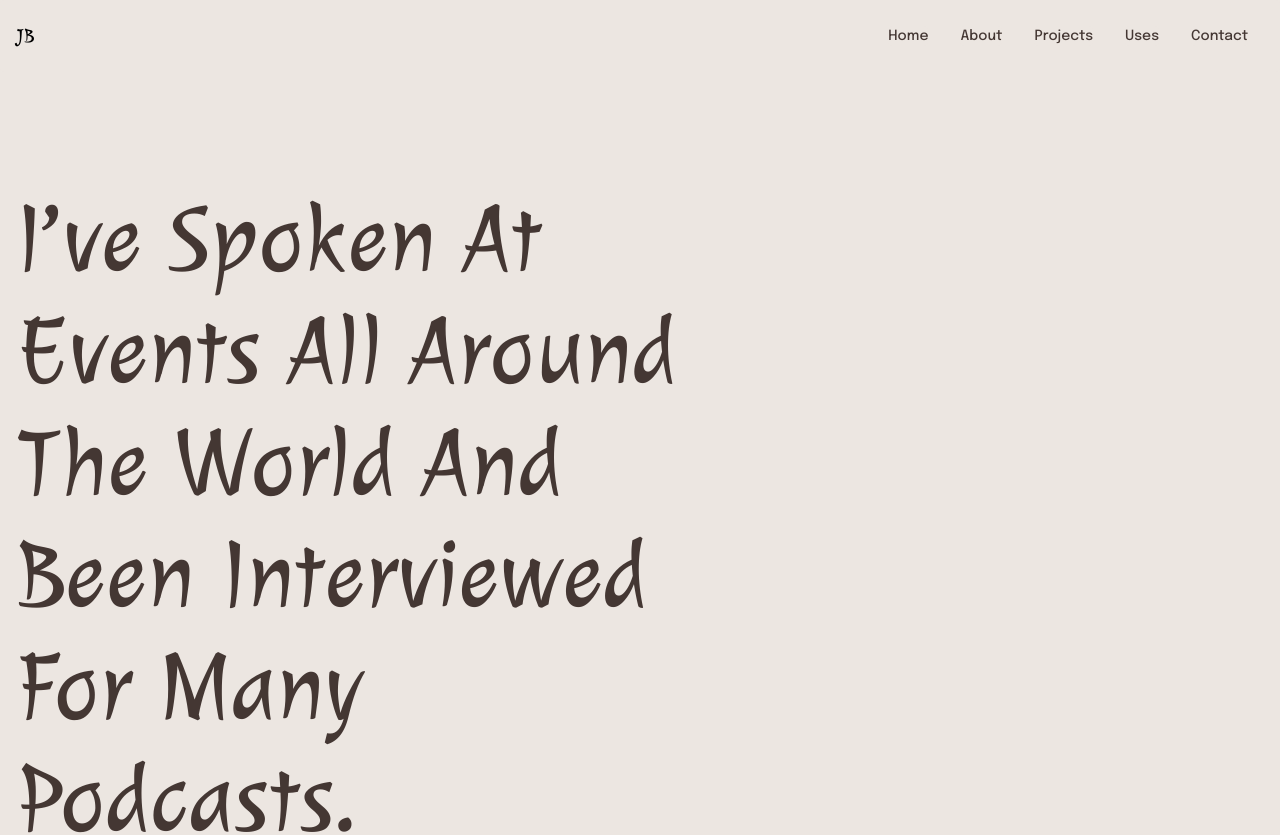
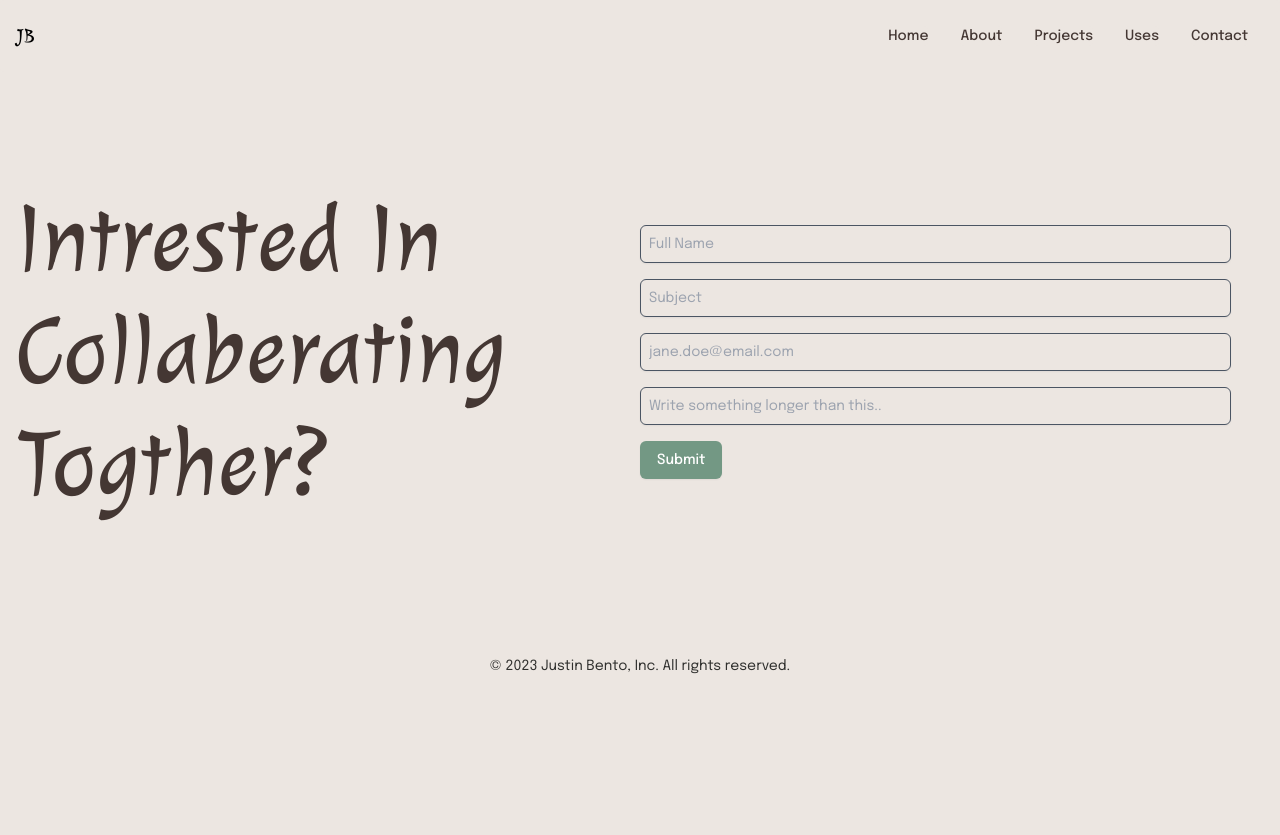
Before and after one commit to Justin-Bento/portfolio, a Next.js app: page /contact in a window 1280 px wide. Shown: the top 835 px of the page. After the commit the page ends 800 px from the top, so only its background shows below. Built offline with nearby package versions, Linux system fonts and the light colour scheme.

Commit message:
created a contact form for main page

```diff
--- a/pages/contact.tsx
+++ b/pages/contact.tsx
@@ -1,6 +1,7 @@
 import Head from "next/head";
 import Header from "@/components/Header";
 import Footer from "@/components/Footer";
+import { useForm, SubmitHandler } from "react-hook-form";
 
 export default function uses() {
   return (
@@ -12,12 +13,39 @@ export default function uses() {
         <meta name="description" content="Join me, on this adventure through my portfolio. Experience my passion for design, dev, and music all located  in one convenient place." />
       </Head>
       <Header />
-      <main className="p-4 my-12 md:my-24">
+      <main className="grid items-start p-4 my-16 lg:grid-cols-2 lg:items-center lg:my-24">
         <section className="">
-          <h1 className="max-w-2xl text-5xl leading-relaxed capitalize lg:leading-[7rem] lg:text-8xl font-display text-[#443733]">I’ve spoken at events all around the world and been interviewed for many podcasts.</h1>
+          <h1 className="text-5xl leading-relaxed capitalize lg:leading-[7rem] lg:text-8xl font-display text-[#443733]">Intrested in Collaberating Togther?</h1>
         </section>
+        <Contact_Form />
       </main>
       <Footer />
     </>
   )
 }
+type Inputs = {
+  full_name: string,
+  subject: string,
+  email: string,
+  message: string,
+};
+
+function Contact_Form() {
+  const { register, handleSubmit,  formState: { errors } } = useForm<Inputs>();
+  const onSubmit: SubmitHandler<Inputs> = data => `mailto:bento.a.justin@gmail.com?subject=${data.subject}&body=${data.full_name + data.message}`;
+  return (
+    /* "handleSubmit" will validate your inputs before invoking "onSubmit" */
+    <form onSubmit={handleSubmit(onSubmit)} className="space-y-4 max-w-prose" method="POST">
+      {/* register your input into the hook by invoking the "register" function */}
+      <input placeholder="Full Name" {...register("full_name")} className="block w-full p-2 border border-gray-600 rounded-md shadow-sm focus:border-gray-900 focus:ring-gray-900 sm:text-sm" />
+      <input placeholder="Subject" {...register("subject", { required: true })} className="block w-full p-2 border border-gray-600 rounded-md shadow-sm focus:border-gray-900 focus:ring-gray-900 sm:text-sm" />
+
+      {/* include validation with required or other standard HTML validation rules */}
+      <input placeholder="jane.doe@email.com" {...register("email", { required: true })} className="block w-full p-2 border border-gray-600 rounded-md shadow-sm focus:border-gray-900 focus:ring-gray-900 sm:text-sm" />
+      <input placeholder="Write something longer than this.." {...register("message", { required: true })} className="block w-full p-2 border border-gray-600 rounded-md shadow-sm focus:border-gray-900 focus:ring-gray-900 sm:text-sm" />
+      {/* errors will return when field validation fails  */}
+      {errors.email && <span>This field is required</span>}
+      <input type="submit" className="inline-flex items-center px-4 py-2 text-sm font-medium text-white bg-[#739884] border border-transparent rounded-md shadow-sm hover:bg-[#475E52] focus:outline-none focus:ring-2 focus:ring-[#475E52] focus:ring-offset-2 hover:cursor-pointer" />
+    </form>
+  );
+}
```
